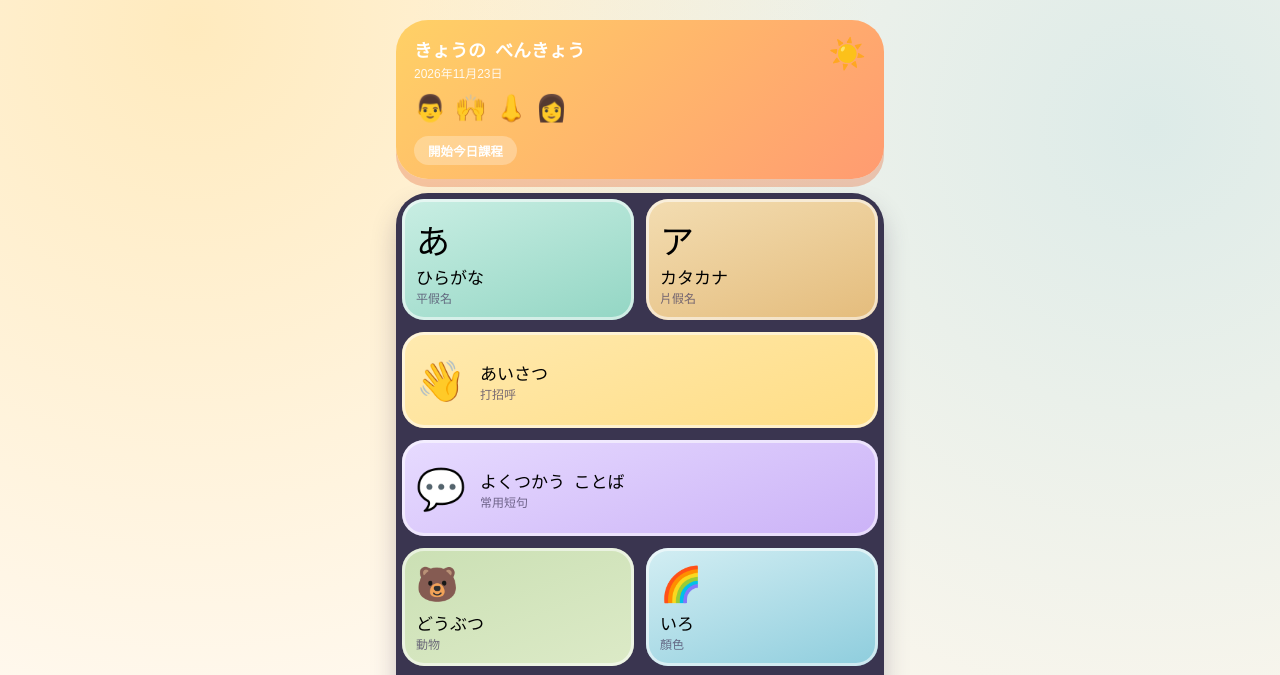
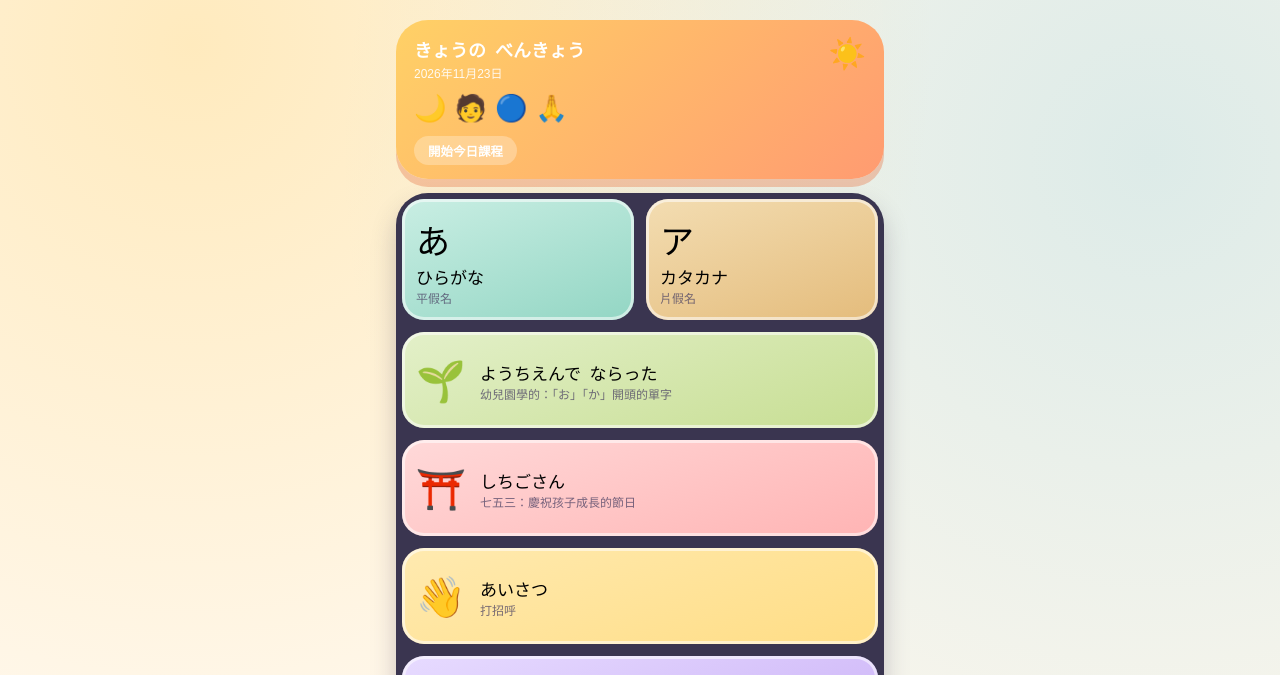
Before and after one commit to Yin-Ying-Lin/Japanese-learning-app, a plain HTML site: page index.html in a window 1280 px wide. Shown: the part 86-761 px from the top of the page. Drawn offline with nearby package versions, Linux system fonts and the light colour scheme; a web font is replaced by a local one.

Commit message:
新增幼兒園單字與七五三分類，修正測驗與圖示問題
Co-Authored-By: Claude Opus 5.5 <noreply@anthropic.com>
Claude-Session: https://claude.ai/code/session_011GMht6f66yFWqeFimEwzRn

```diff
--- a/index.html
+++ b/index.html
@@ -2,12 +2,14 @@
 <html lang="zh-Hant">
 <head>
 <meta charset="UTF-8">
-<meta name="viewport" content="width=device-width, initial-scale=1.0, maximum-scale=1.0, user-scalable=no">
+<meta name="viewport" content="width=device-width, initial-scale=1.0">
 <meta name="apple-mobile-web-app-capable" content="yes">
 <meta name="apple-mobile-web-app-status-bar-style" content="black-translucent">
 <meta name="apple-mobile-web-app-title" content="にほんご">
 <meta name="mobile-web-app-capable" content="yes">
 <meta name="theme-color" content="#FFF8ED">
+<link rel="apple-touch-icon" href="apple-touch-icon.png">
+<link rel="icon" type="image/png" href="apple-touch-icon.png">
 <title>にほんご べんきょう｜日語教室</title>
 <link rel="preconnect" href="https://fonts.googleapis.com">
 <link rel="preconnect" href="https://fonts.gstatic.com" crossorigin>
@@ -354,6 +356,26 @@ const CATEGORIES = [
       {jp:'ラ',romaji:'ra'},{jp:'リ',romaji:'ri'},{jp:'ル',romaji:'ru'},{jp:'レ',romaji:'re'},{jp:'ロ',romaji:'ro'},
       {jp:'ワ',romaji:'wa'},{jp:'ヲ',romaji:'wo'},{jp:'ン',romaji:'n'},
     ]},
+  { id:'school', jp:'ようちえんで ならった', zh:'幼兒園學的：「お」「か」開頭的單字', emoji:'🌱', color:'c-leaf', big:true,
+    items:[
+      {jp:'おにぎり', romaji:'onigiri', zh:'飯糰', emoji:'🍙'},
+      {jp:'おくら', romaji:'okura', zh:'秋葵', emoji:'🫛'},
+      {jp:'おんぷ', romaji:'onpu', zh:'音符', emoji:'🎵'},
+      {jp:'かえる', romaji:'kaeru', zh:'青蛙', emoji:'🐸'},
+      {jp:'かめ', romaji:'kame', zh:'烏龜', emoji:'🐢'},
+      {jp:'かき', romaji:'kaki', zh:'柿子', emoji:'🟠'},
+    ]},
+  { id:'shichigosan', jp:'しちごさん', zh:'七五三：慶祝孩子成長的節日', emoji:'⛩️', color:'c-pink', big:true,
+    items:[
+      {jp:'しちごさん', romaji:'shichigosan', zh:'七五三（11月15日）', emoji:'🎊'},
+      {jp:'じんじゃ', romaji:'jinja', zh:'神社', emoji:'⛩️'},
+      {jp:'おてら', romaji:'otera', zh:'寺廟', emoji:'🛕'},
+      {jp:'おまいり', romaji:'omairi', zh:'參拜', emoji:'🙏'},
+      {jp:'きもの', romaji:'kimono', zh:'和服', emoji:'👘'},
+      {jp:'ちとせあめ', romaji:'chitose ame', zh:'千歲糖', emoji:'🍭'},
+      {jp:'しゃしん', romaji:'shashin', zh:'照片', emoji:'📸'},
+      {jp:'げんきに おおきく なりますように', romaji:'genki ni ōkiku narimasu yō ni', zh:'祝福健康快樂地長大', emoji:'🌈'},
+    ]},
   { id:'greet', jp:'あいさつ', zh:'打招呼', emoji:'👋', color:'c-sun', big:true,
     items:[
       {jp:'おはよう', romaji:'ohayō', zh:'早安', emoji:'☀️'},
@@ -367,7 +389,7 @@ const CATEGORIES = [
     ]},
   { id:'phrase', jp:'よくつかう ことば', zh:'常用短句', emoji:'💬', color:'c-lav', big:true,
     items:[
-      {jp:'トイレ行きたい', romaji:'toire ikitai', zh:'我要上廁所', emoji:'🚽'},
+      {jp:'トイレに いきたい', romaji:'toire ni ikitai', zh:'我要上廁所', emoji:'🚽'},
       {jp:'おなかすいた', romaji:'onaka suita', zh:'肚子餓了', emoji:'😋'},
       {jp:'のどかわいた', romaji:'nodo kawaita', zh:'口渴了', emoji:'🥤'},
       {jp:'ねむい', romaji:'nemui', zh:'想睡覺了', emoji:'😪'},
@@ -388,7 +410,7 @@ const CATEGORIES = [
       {jp:'ぞう', romaji:'zō', zh:'大象', emoji:'🐘'},
       {jp:'きりん', romaji:'kirin', zh:'長頸鹿', emoji:'🦒'},
       {jp:'さる', romaji:'saru', zh:'猴子', emoji:'🐵'},
-      {jp:'ぱんだ', romaji:'panda', zh:'貓熊', emoji:'🐼'},
+      {jp:'パンダ', romaji:'panda', zh:'貓熊', emoji:'🐼'},
     ]},
   { id:'color', jp:'いろ', zh:'顏色', emoji:'🌈', color:'c-sky',
     items:[
@@ -434,7 +456,7 @@ const CATEGORIES = [
       {jp:'みみ', romaji:'mimi', zh:'耳朵', emoji:'👂'},
       {jp:'て', romaji:'te', zh:'手', emoji:'🖐️'},
       {jp:'あし', romaji:'ashi', zh:'腳', emoji:'🦶'},
-      {jp:'おなか', romaji:'onaka', zh:'肚子', emoji:'🫃'},
+      {jp:'おなか', romaji:'onaka', zh:'肚子', emoji:'😋'},
     ]},
   { id:'family', jp:'かぞく', zh:'家人', emoji:'👪', color:'c-matcha', big:true,
     items:[
@@ -475,7 +497,8 @@ const CATEGORIES = [
 ];
 
 /* ---------------- Daily lesson pool (words with meaning, kana charts excluded) ---------------- */
-const DAILY_POOL = CATEGORIES.filter(c=> c.type !== 'kana').flatMap(c=> c.items);
+const DAILY_POOL = CATEGORIES.filter(c=> c.type !== 'kana').flatMap(c=> c.items)
+  .filter((item, i, all)=> all.findIndex(o=> o.jp === item.jp) === i); // skip duplicates (e.g. おにぎり)
 const DAILY_COUNT = 6;
 
 /* ---------------- State ---------------- */
@@ -485,6 +508,7 @@ let quizPool = [];
 let quizIndex = 0;
 let quizCorrect = 0;
 const QUIZ_LEN = 5;
+let quizTimer = null;
 
 /* ---------------- Storage (persists in this browser via localStorage) ---------------- */
 function loadStars(){
@@ -675,6 +699,7 @@ function startQuiz(){
   if(!currentCategory || currentCategory.items.length < 3) return;
   const len = Math.min(QUIZ_LEN, currentCategory.items.length);
   quizPool = shuffle(currentCategory.items).slice(0, len);
+  clearTimeout(quizTimer);
   quizIndex = 0;
   quizCorrect = 0;
   document.getElementById('quizOverlay').classList.add('active');
@@ -682,8 +707,9 @@ function startQuiz(){
 }
 
 function closeQuiz(){
+  clearTimeout(quizTimer);
   document.getElementById('quizOverlay').classList.remove('active');
-  speechSynthesis.cancel();
+  if('speechSynthesis' in window) speechSynthesis.cancel();
 }
 
 function loadQuizQuestion(){
@@ -731,7 +757,7 @@ function answerQuiz(chosen, target, el){
     fb.textContent = `再試試看～ 正確答案是 ${targetDisplay}`;
     fb.className = 'quiz-feedback bad';
   }
-  setTimeout(()=>{
+  quizTimer = setTimeout(()=>{
     quizIndex++;
     if(quizIndex < quizPool.length){
       loadQuizQuestion();
```
Also changed, not shown: apple-touch-icon.png (added), 1 other file.
